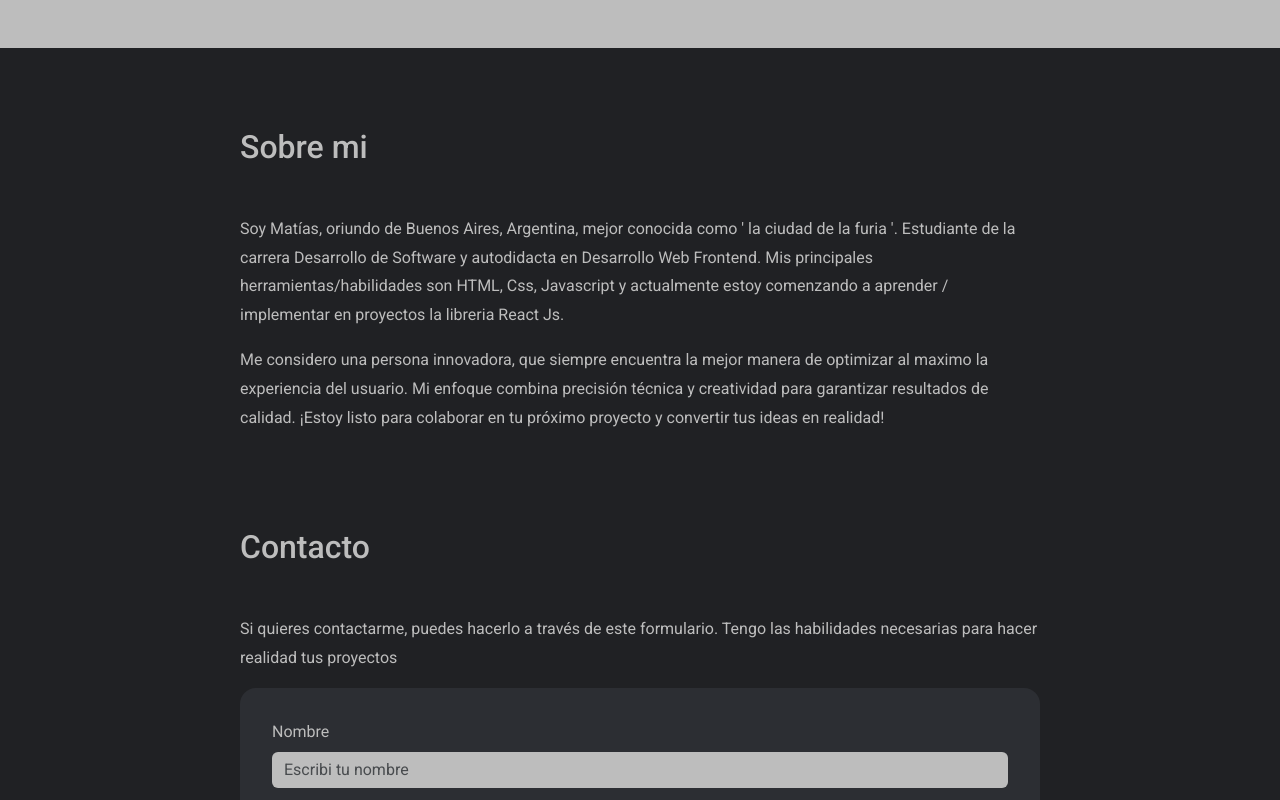
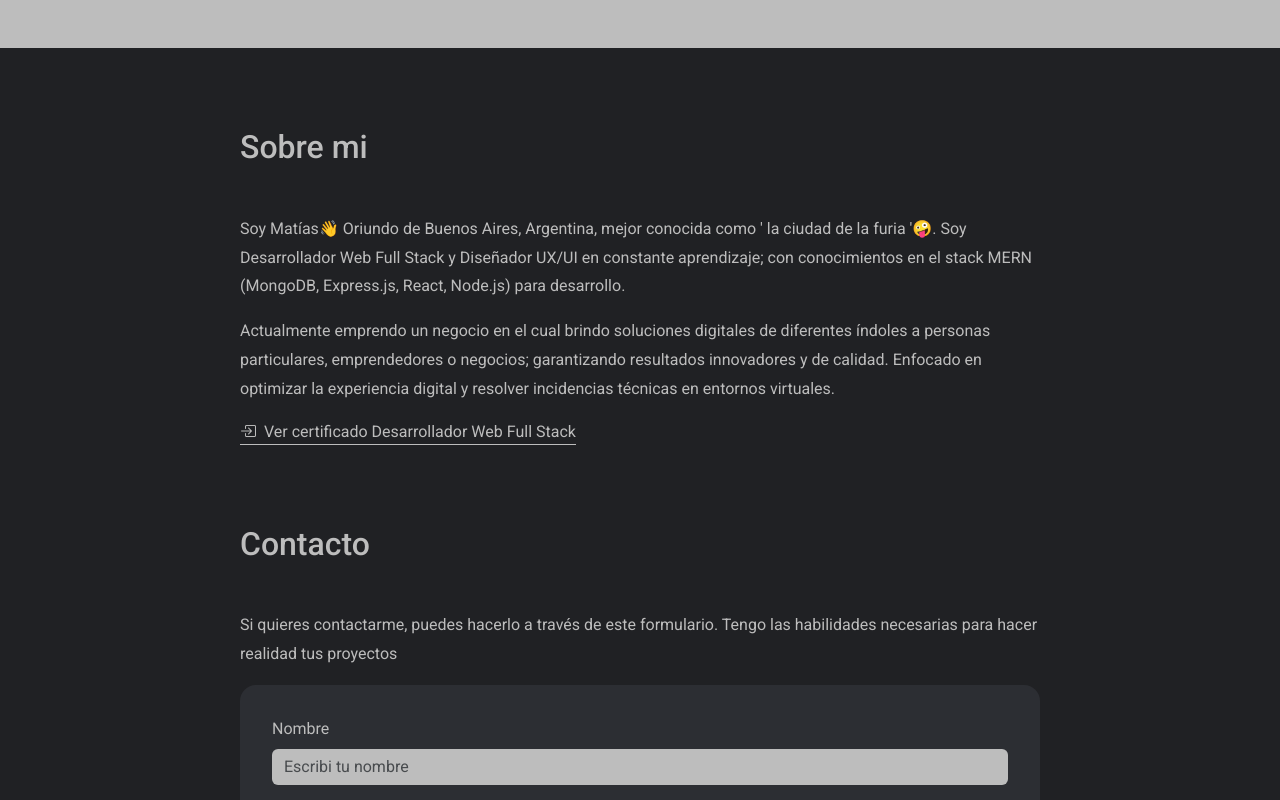
Before and after one commit to matiasealianelli/portafolio-web, a React (Vite) app: page / in a window 1280 px wide. Shown: the part 1800-2600 px from the top of the page. Built offline with nearby package versions, Linux system fonts and the light colour scheme.

Commit message:
Modifique descripcion de seccion Sobre Mi

```diff
--- a/index.html
+++ b/index.html
@@ -2,10 +2,10 @@
 <html lang="en">
   <head>
     <meta charset="UTF-8" />
-    <link rel="icon" type="image/svg+xml" class="icon-head" href="/src/assets/img/code-slash (1).svg" />
+    <link rel="icon" type="image/svg+xml" class="icon-head" href="/portafolio-web/src/assets/img/code-slash (1).svg" />
     <meta name="viewport" content="width=device-width, initial-scale=1.0" />
     <title>Portafolio Matias Alianelli</title>
-
+    <link rel="stylesheet" href="https://cdn.jsdelivr.net/npm/bootstrap-icons@1.13.1/font/bootstrap-icons.min.css">
   </head>
   <body>
     <div id="root"></div>
--- a/src/components/AboutMe.jsx
+++ b/src/components/AboutMe.jsx
@@ -1,21 +1,37 @@
 import "../styles/AboutMe.css";
 
 function AboutMe() {
-    return <>
-    <section className="sections sobreMi" id="sobreMi">
+  return (
+    <>
+      <section className="sections sobreMi" id="sobreMi">
         <h2 className="title titleSections">Sobre mi</h2>
         <div className="contSobreMi">
-          <p className="text-sobremi">Soy Matías, oriundo de Buenos Aires, Argentina, mejor conocida como &apos; la ciudad de la furia &apos;. Estudiante de la carrera Desarrollo de Software y autodidacta en Desarrollo Web Frontend. Mis principales herramientas/habilidades son HTML, Css, Javascript y actualmente estoy comenzando a aprender / implementar en proyectos la libreria React Js.
+          <p className="text-sobremi">
+            Soy Matías👋 Oriundo de Buenos Aires, Argentina, mejor conocida como
+            &apos; la ciudad de la furia &apos;🤪. Soy Desarrollador Web Full
+            Stack y Diseñador UX/UI en constante aprendizaje; con conocimientos
+            en el stack MERN (MongoDB, Express.js, React, Node.js) para
+            desarrollo.
           </p>
-            <p className="text-sobremi">
-              Me considero una persona innovadora, que siempre encuentra la mejor manera de optimizar al maximo la experiencia del usuario.
-            Mi enfoque combina precisión técnica y creatividad  para garantizar resultados
-            de calidad.
-              ¡Estoy listo para colaborar en tu próximo proyecto y convertir tus ideas en realidad!
-            </p>
-          </div>
+          <p className="text-sobremi">
+            Actualmente emprendo un negocio en el cual brindo soluciones
+            digitales de diferentes índoles a personas particulares,
+            emprendedores o negocios; garantizando resultados innovadores y de
+            calidad. Enfocado en optimizar la experiencia digital y resolver
+            incidencias técnicas en entornos virtuales.
+          </p>
+        </div>
+        <div>
+          <a
+            target="_blank" className="linkCertificado" title="Ver certificado validado con blockchain"
+            href="https://validator.centrodeelearning.com/validator/R6bmnrrwhu">
+            <i className="bi bi-box-arrow-in-right"></i> Ver certificado
+            Desarrollador Web Full Stack
+          </a>
+        </div>
       </section>
-    </>;
+    </>
+  );
 }
 
 export default AboutMe;
--- a/src/styles/AboutMe.css
+++ b/src/styles/AboutMe.css
@@ -11,6 +11,12 @@
   max-width: 50rem;
   line-height: 1.8rem;
 }
+.linkCertificado{
+  border-bottom: 1.5px solid ; display: flex;
+  width: fit-content;
+  gap: 0.5rem;
+}
+
 /*Media Queries Smartphones*/
 
 @media (max-width: 767px) {
--- a/src/styles/Header.css
+++ b/src/styles/Header.css
@@ -33,7 +33,7 @@ nav {
 .codeHeader:hover,
 .enlace:hover,
 .enlaceMail:hover,
-.enlaceFooter:hover {
+.enlaceFooter:hover, .linkCertificado:hover{
   color: #50a760;
   transition: all 0.2s ease-in-out;
 }
```
Also changed, not shown: public/assets/img/arrow-right-circle.svg (added).
